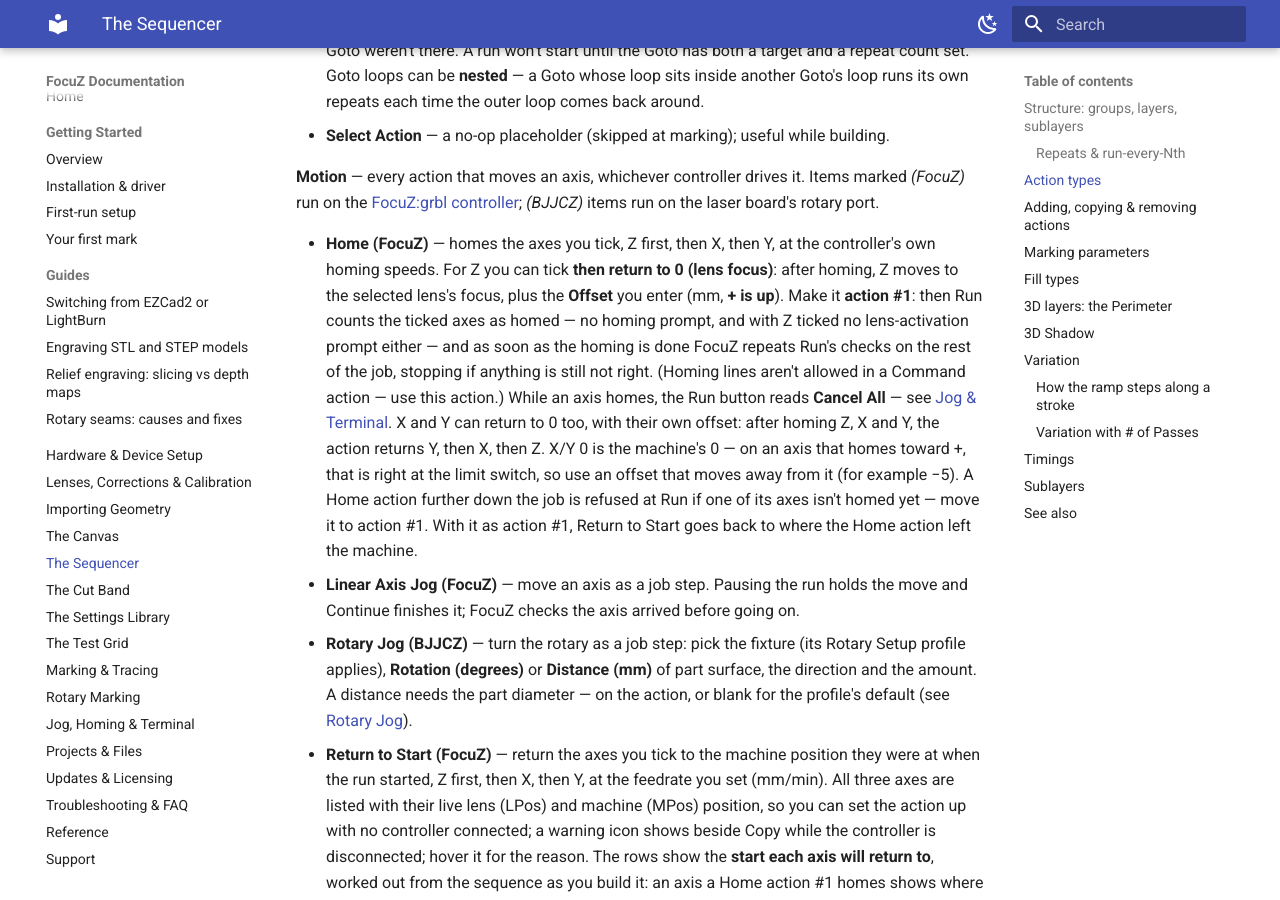
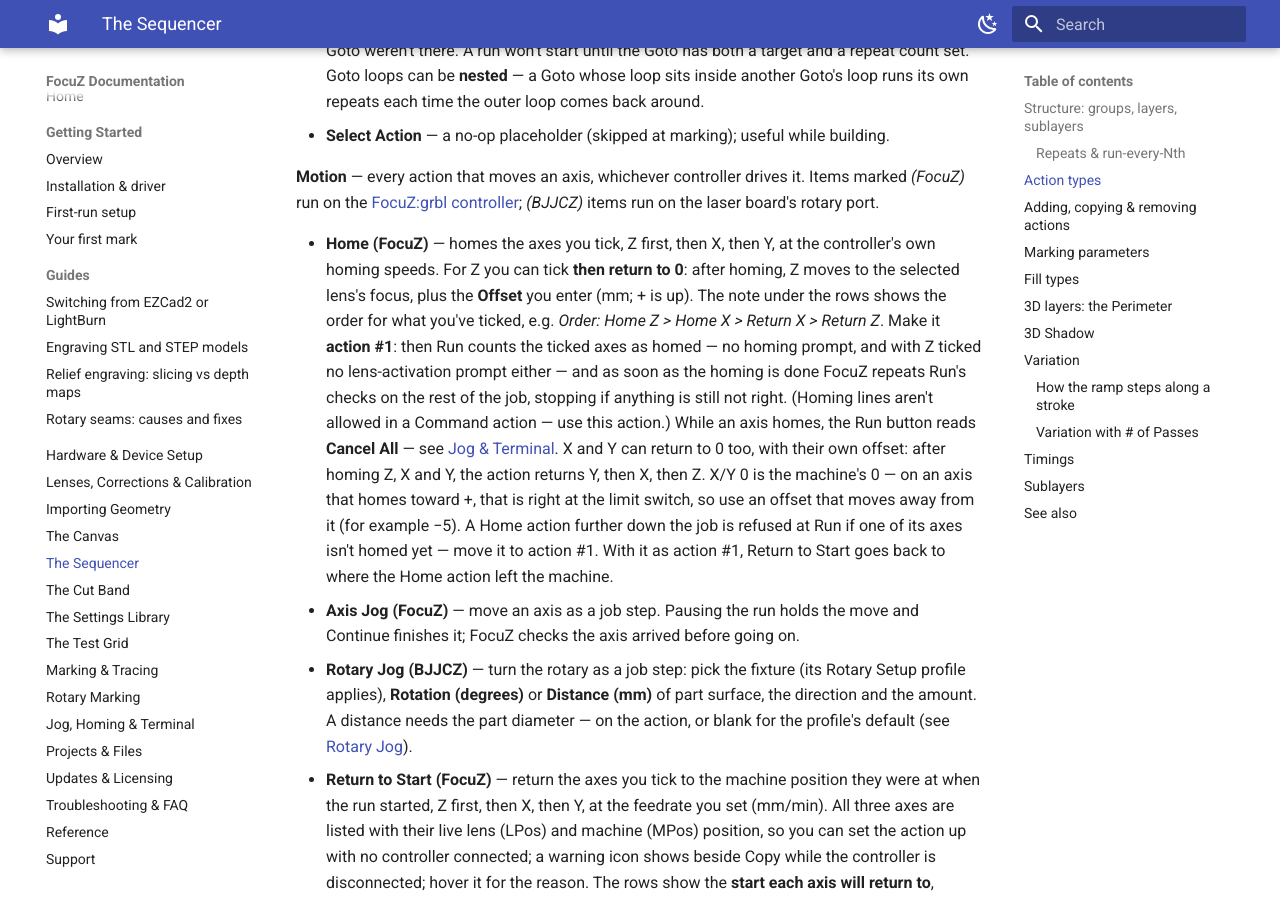
Before and after one commit to Lokahi-Shop/focuz-docs, an MkDocs documentation site: the page built from docs/sequencer.md, in a window 1280 px wide and 900 px high, scrolled down 1600 px. Built offline with MkDocs 1.6.1 and Material for MkDocs 9.7.7, drawn with Linux system fonts in a browser that asks for light colours.

Commit message:
Axis Jog rename; Home action order note
Co-Authored-By: Claude Opus 5.5 <noreply@anthropic.com>

```diff
--- a/docs/sequencer.md
+++ b/docs/sequencer.md
@@ -67,8 +67,9 @@ Adding an action opens a picker grouped by purpose:
 board's rotary port.
 
 - **Home (FocuZ)** — homes the axes you tick, Z first, then X, then Y, at the controller's own homing
-  speeds. For Z you can tick **then return to 0 (lens focus)**: after homing, Z moves to the selected
-  lens's focus, plus the **Offset** you enter (mm, **+ is up**). Make it **action #1**: then Run counts
+  speeds. For Z you can tick **then return to 0**: after homing, Z moves to the selected lens's
+  focus, plus the **Offset** you enter (mm; + is up). The note under the rows shows the order for what
+  you've ticked, e.g. *Order: Home Z > Home X > Return X > Return Z*. Make it **action #1**: then Run counts
   the ticked axes as homed — no homing prompt, and with Z ticked no lens-activation prompt either — and
   as soon as the homing is done FocuZ repeats Run's checks on the rest of the job, stopping if anything
   is still not right. (Homing lines aren't allowed in a Command action — use this action.) While an axis homes, the Run button
@@ -78,7 +79,7 @@ board's rotary port.
   so use an offset that moves away from it (for example −5). A Home action further down the job is
   refused at Run if one of its axes isn't homed yet — move it to action #1. With it as action #1, Return
   to Start goes back to where the Home action left the machine.
-- **Linear Axis Jog (FocuZ)** — move an axis as a job step. Pausing the run holds the move and Continue
+- **Axis Jog (FocuZ)** — move an axis as a job step. Pausing the run holds the move and Continue
   finishes it; FocuZ checks the axis arrived before going on.
 - **Rotary Jog (BJJCZ)** — turn the rotary as a job step: pick the fixture (its Rotary Setup
   profile applies), **Rotation (degrees)** or **Distance (mm)** of part surface, the direction and
```
Also changed, not shown: docs/jog-terminal.md (+1 -1 lines).
